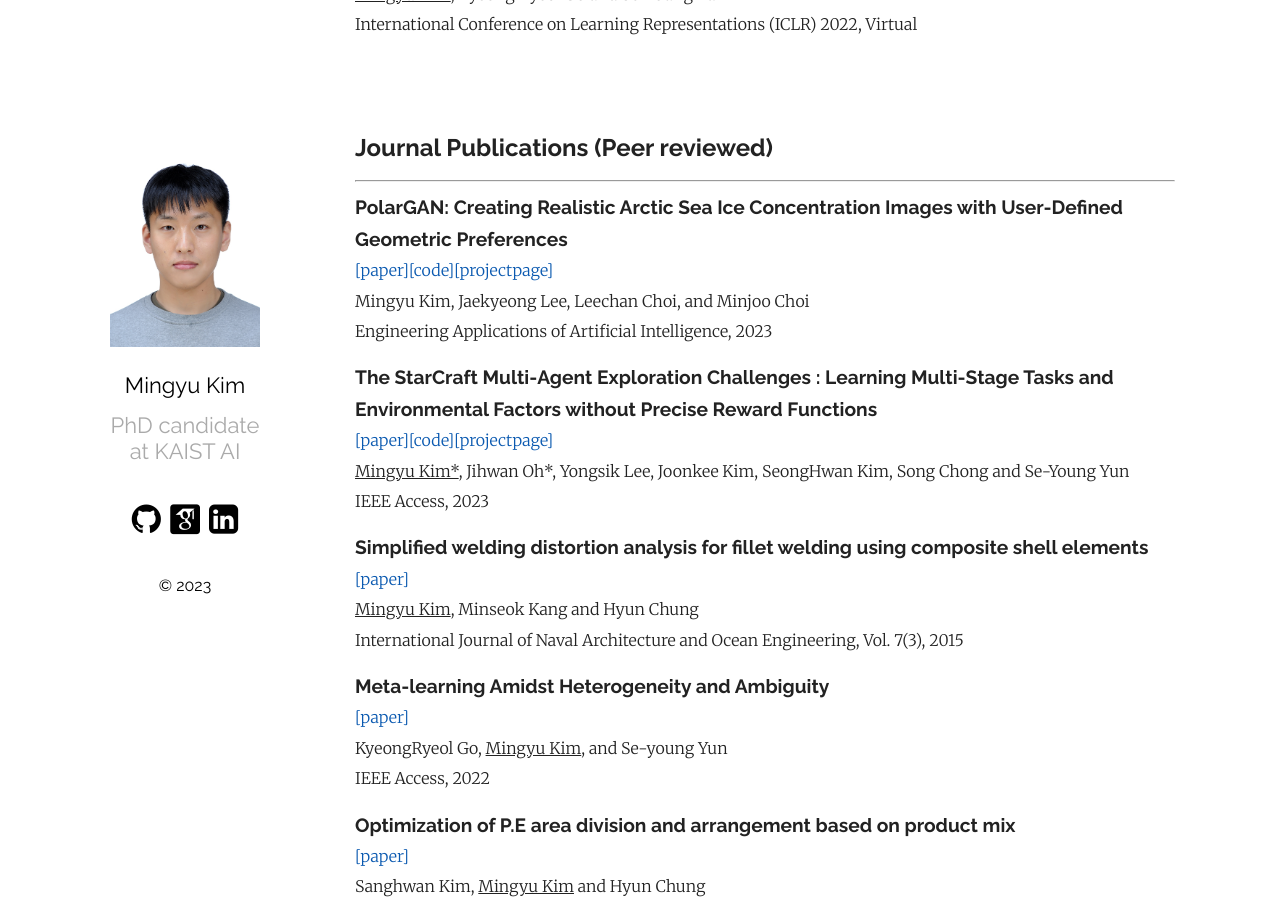
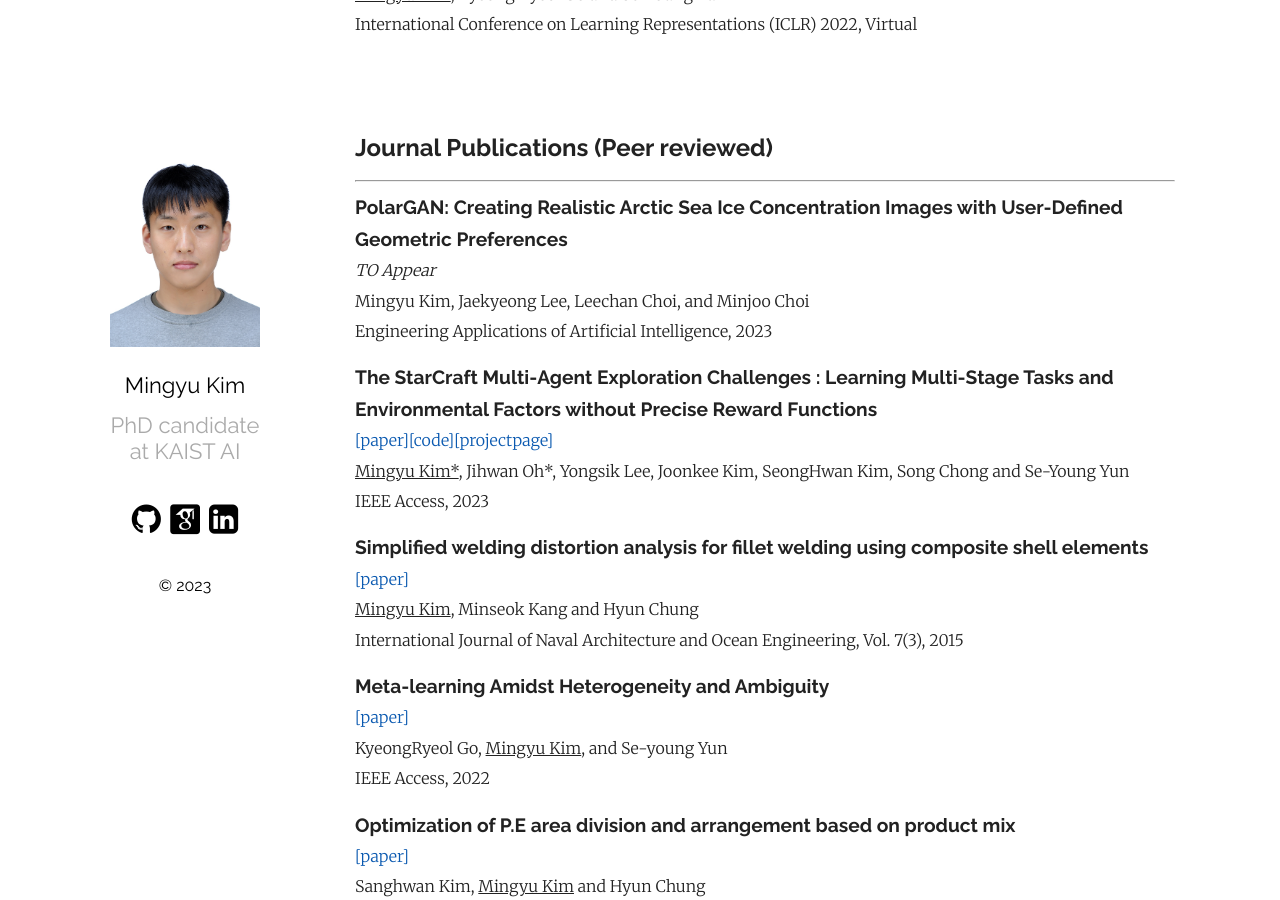
Before and after one commit to MingyuKim87/MingyuKim87.github.io, a Jekyll site: the page built from index.md, in a window 1280 px wide and 900 px high, scrolled down 1051 px. Built offline with Jekyll 4.4.1, drawn with Linux system fonts in a browser that asks for light colours; some web fonts are replaced.

Commit message:
Update index.md

```diff
--- a/index.md
+++ b/index.md
@@ -51,7 +51,7 @@ Email : callingu [at] kaist.ac.kr
 <hr>
 
 **<span style="font-family:Raleway; font-size:1.2em;">PolarGAN: Creating Realistic Arctic Sea Ice Concentration Images with User-Defined Geometric Preferences</span>**
-[[paper]][smac_exp][[code]][smac_exp_code][[projectpage]][smac_exp_project]
+*TO Appear*
 Mingyu Kim, Jaekyeong Lee, Leechan Choi, and Minjoo Choi
 Engineering Applications of Artificial Intelligence, 2023
 
```
